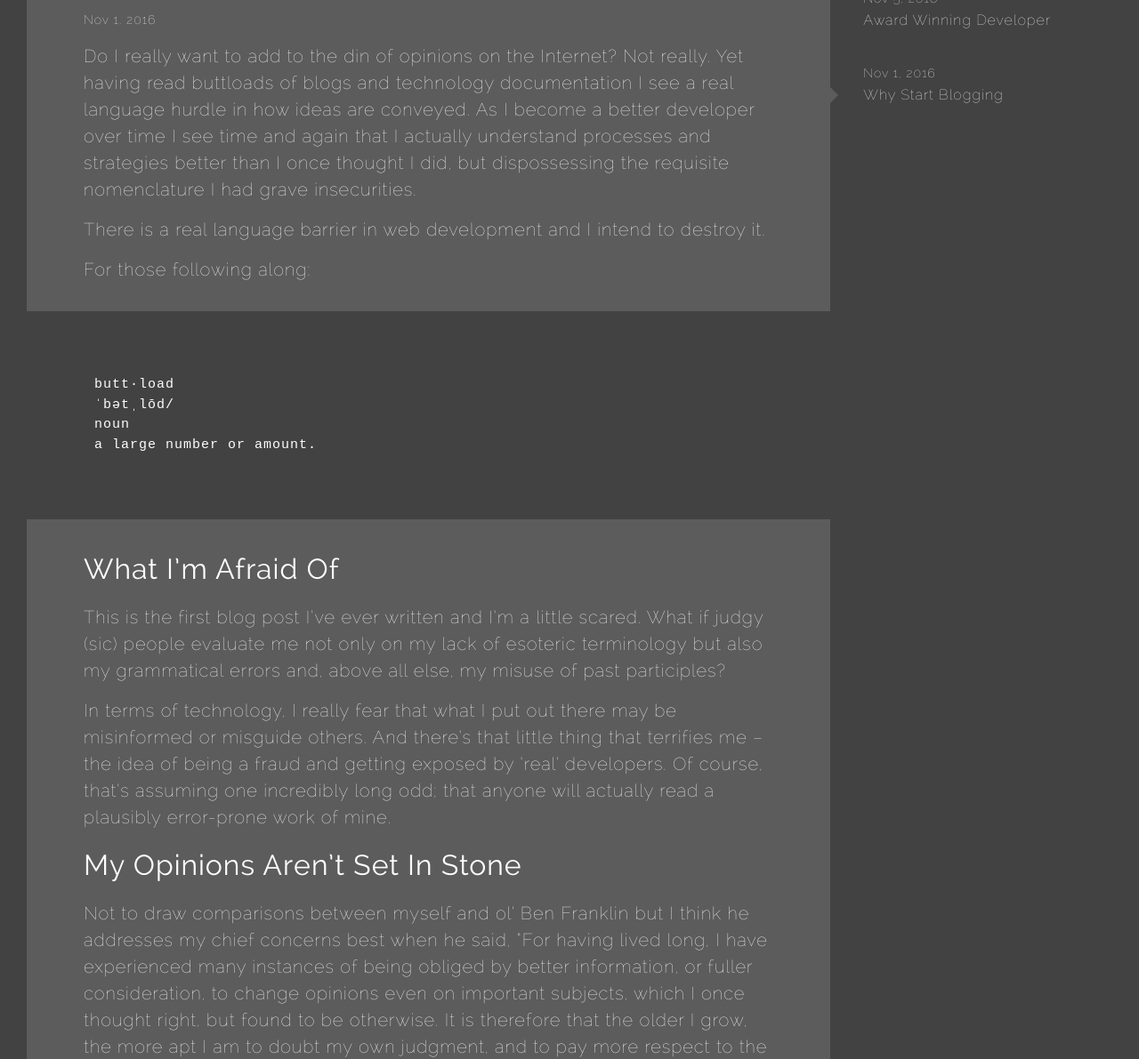
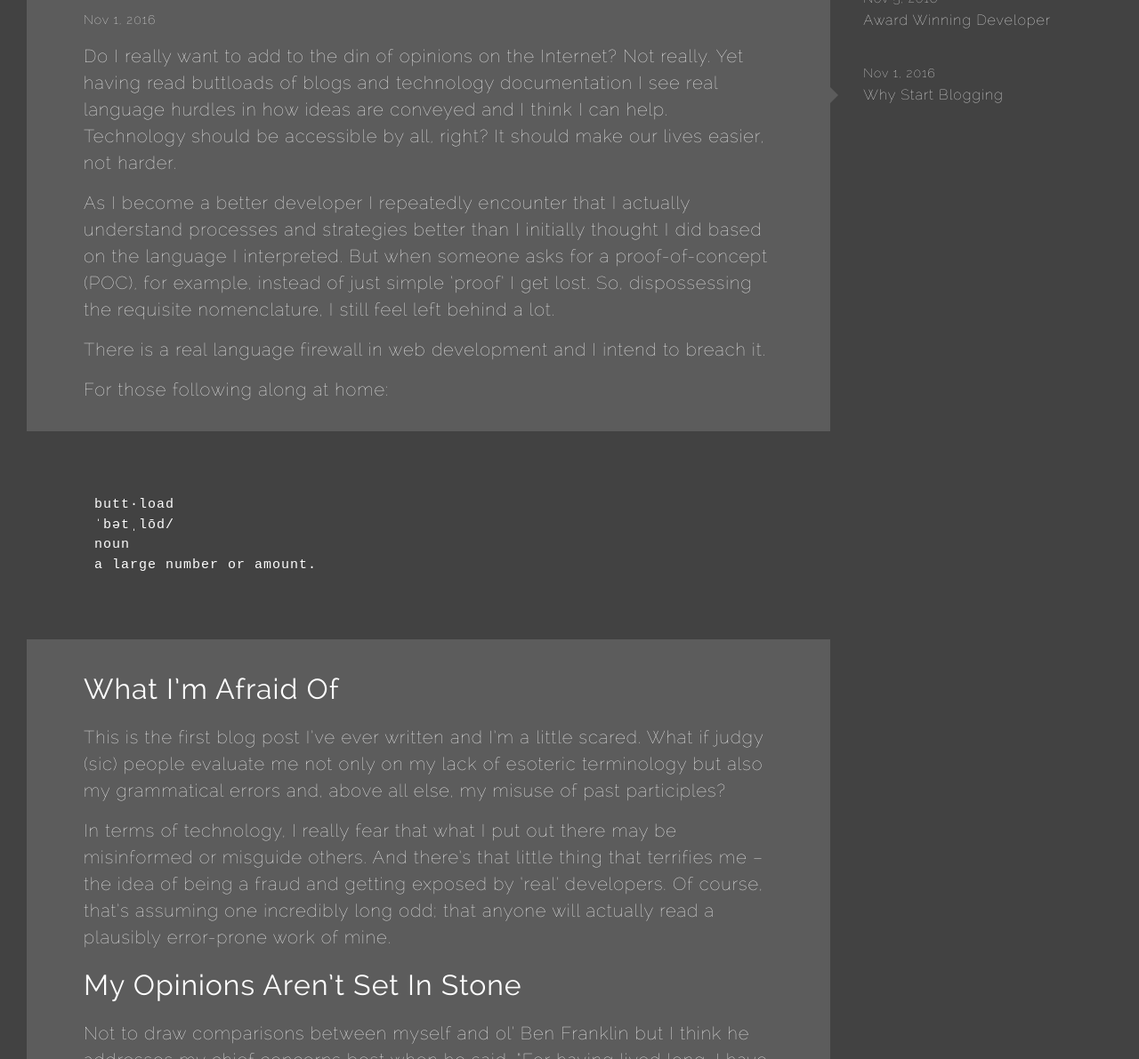
Before and after one commit to jefdewitt/jekyll_portfolio, a Jekyll site: the page built from _posts/2016-11-01-why-start-blogging-now.markdown, in a window 1280 px wide and 1400 px high, scrolled down 630 px. Shown: the part 209-1400 px from the top of the window at 89% size. Built offline with Jekyll 4.4.1, drawn with Linux system fonts in a browser that asks for light colours; nearby versions of some CDN libraries; some of the changed text lies outside the part shown.

Commit message:
Update 2016-11-01-why-start-blogging-now.markdown

```diff
--- a/_posts/2016-11-01-why-start-blogging-now.markdown
+++ b/_posts/2016-11-01-why-start-blogging-now.markdown
@@ -4,11 +4,13 @@ title:  "Why Start Blogging"
 date:   2016-11-01 07:29:11 -0400
 categories: jekyll update
 ---
-Do I really want to add to the din of opinions on the Internet? Not really. Yet having read buttloads of blogs and technology documentation I see a real language hurdle in how ideas are conveyed. As I become a better developer over time I see time and again that I actually understand processes and strategies better than I once thought I did, but dispossessing the requisite nomenclature I had grave insecurities.
+Do I really want to add to the din of opinions on the Internet? Not really. Yet having read buttloads of blogs and technology documentation I see real language hurdles in how ideas are conveyed and I think I can help. Technology should be accessible by all, right? It should make our lives easier, not harder.
 
-There is a real language barrier in web development and I intend to destroy it.
+As I become a better developer I repeatedly encounter that I actually understand processes and strategies better than I initially thought I did based on the language I interpreted. But when someone asks for a proof-of-concept (POC), for example, instead of just simple 'proof' I get lost. So, dispossessing the requisite nomenclature, I still feel left behind a lot.
 
-For those following along:
+There is a real language firewall in web development and I intend to breach it.
+
+For those following along at home:
 
     butt·load
     ˈbətˌlōd/
```
Also changed, not shown: other parts of _posts/2016-11-01-why-start-blogging-now.markdown (+1 -1 lines).
